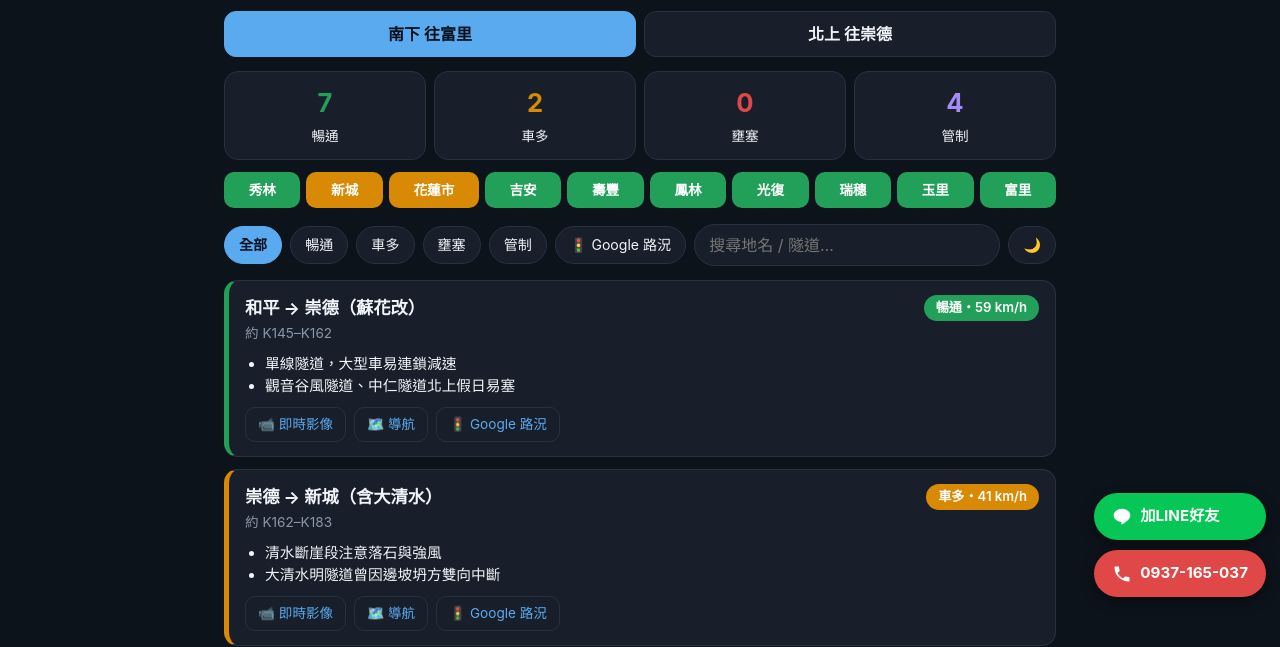
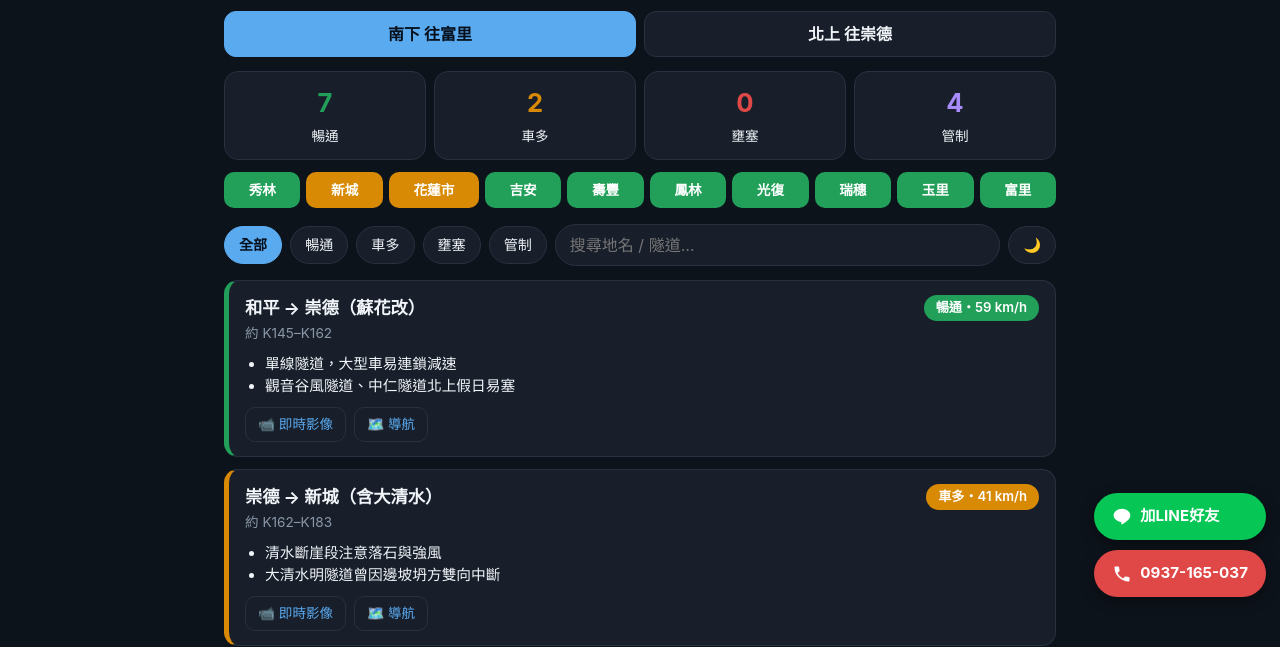
Before and after one commit to qijiaroadrescue/hualien-taroko-traffic, a plain HTML site: page index.html in a window 1280 px wide. Shown: the part 187-834 px from the top of the page. Drawn offline with nearby package versions, Linux system fonts and the light colour scheme.

Commit message:
Add files via upload

```diff
--- a/index.html
+++ b/index.html
@@ -110,7 +110,7 @@ const LINE = 'https://line.me/R/ti/p/%400937_165037';
 createApp({
   setup() {
     const dir = ref('south'), f = ref('all'), q = ref(''), zone = ref(null), theme = ref('dark');
-    const gmT = ref(Date.now()), allMaps = ref(false), openMaps = ref({});
+    const gmT = ref(Date.now()), navKey = ref(null);
     const vd = ref([]), news = ref([]), cctv = ref([]), upd = ref(''), tick = ref(Date.now()), modal = ref(null);
 
     const get = async n => { const r = await fetch(`./data/${n}.json?t=${Date.now()}`); return r.ok ? r.json() : null; };
@@ -180,9 +180,9 @@ createApp({
 
     const gmSrc = s => 'https://maps.google.com/maps?ll=' + s.lat + ',' + s.lng + '&z=12&layer=t&hl=zh-TW&output=embed&_=' + gmT.value;
     const gmOpen = s => 'https://www.google.com/maps/@' + s.lat + ',' + s.lng + ',12z/data=!5m1!1e1';
-    const toggleMap = k => { openMaps.value = { ...openMaps.value, [k]: !openMaps.value[k] }; };
+    const navSeg = computed(() => segs.value.find(x => x.k === navKey.value) || null);
     onMounted(() => { load(); setInterval(load, 30000); setInterval(() => { gmT.value = Date.now(); }, 600000); });
-    return { dir, f, q, zone, theme, upd, modal, segs, zones, counts, shown, newsList, stText, SITE, TEL, LINE, gmSrc, gmOpen, allMaps, openMaps, toggleMap,
+    return { dir, f, q, zone, theme, upd, modal, segs, zones, counts, shown, newsList, stText, SITE, TEL, LINE, gmSrc, gmOpen, navKey, navSeg,
       setF, pickZone, toggleTheme, openCam, imgErr };
   },
   template: `
@@ -218,7 +218,6 @@ createApp({
       <button class="chip" :class="{on:f==='busy'}" @click="setF('busy')">車多</button>
       <button class="chip" :class="{on:f==='jam'}" @click="setF('jam')">壅塞</button>
       <button class="chip" :class="{on:f==='ctl'}" @click="setF('ctl')">管制</button>
-      <button class="chip" :class="{on:allMaps}" @click="allMaps=!allMaps">🚦 Google 路況</button>
       <input v-model="q" placeholder="搜尋地名 / 隧道…" />
       <button class="chip" @click="toggleTheme" aria-label="切換深淺色">{{ theme==='dark' ? '🌙' : '☀️' }}</button>
     </div>
@@ -241,12 +240,7 @@ createApp({
         <ul><li v-for="t in s.tips" :key="t">{{ t }}</li></ul>
         <div class="btns">
           <button @click="openCam(s)">📹 即時影像</button>
-          <a :href="s.navUrl" target="_blank" rel="noopener">🗺️ 導航</a>
-          <button @click="toggleMap(s.k)">🚦 {{ (allMaps || openMaps[s.k]) ? '收合' : '' }}Google 路況</button>
-        </div>
-        <div v-if="allMaps || openMaps[s.k]" class="mapbox">
-          <div class="frame"><iframe :src="gmSrc(s)" loading="lazy" referrerpolicy="no-referrer-when-downgrade" :title="s.from + '到' + s.to + ' Google路況'"></iframe></div>
-          <div class="cap"><span>綠＝順暢・橘＝車多・紅＝壅塞｜每 10 分鐘自動刷新</span><a :href="gmOpen(s)" target="_blank" rel="noopener">在 Google 地圖開啟</a></div>
+          <button @click="navKey=s.k">🗺️ 導航</button>
         </div>
       </div>
       <div v-if="!shown.length" class="empty">沒有符合條件的路段</div>
@@ -283,6 +277,21 @@ createApp({
       </a>
     </div>
 
+    <div v-if="navSeg" class="modal" @click.self="navKey=null">
+      <div class="box">
+        <div class="row"><h3 style="margin:0 0 10px">{{ navSeg.from }} → {{ navSeg.to }} 路況與導航</h3><button class="chip" @click="navKey=null">關閉</button></div>
+        <div class="mapbox" style="margin-top:0">
+          <div class="frame"><iframe :src="gmSrc(navSeg)" loading="lazy" referrerpolicy="no-referrer-when-downgrade" :title="navSeg.from + '到' + navSeg.to + ' Google路況'"></iframe></div>
+          <div class="cap"><span>綠＝順暢・橘＝車多・紅＝壅塞</span><span>每 10 分鐘自動刷新</span></div>
+        </div>
+        <p>請與 TDX 車速一起對照：目前 <b style="color:var(--tx)">{{ navSeg.has ? stText[navSeg.st] + '・' + navSeg.spd + ' km/h' : '車少' }}</b>（約 {{ navSeg.kmText }}）。地圖若沒看到紅綠線，請按下方「在 Google 地圖看路況」。</p>
+        <div class="btns">
+          <a :href="navSeg.navUrl" target="_blank" rel="noopener">🧭 開始導航</a>
+          <a :href="gmOpen(navSeg)" target="_blank" rel="noopener">🚦 在 Google 地圖看路況</a>
+        </div>
+      </div>
+    </div>
+
     <div v-if="modal" class="modal" @click.self="modal=null">
       <div class="box">
         <div class="row"><h3 style="margin:0 0 10px">{{ modal.title }}</h3><button class="chip" @click="modal=null">關閉</button></div>
```
